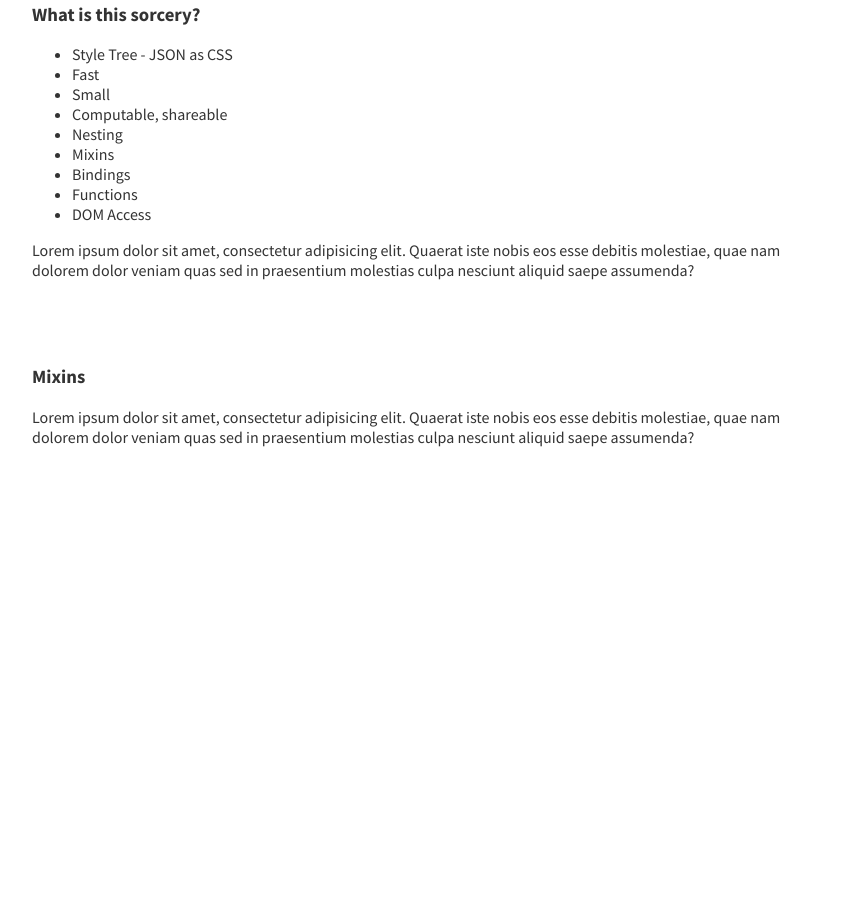
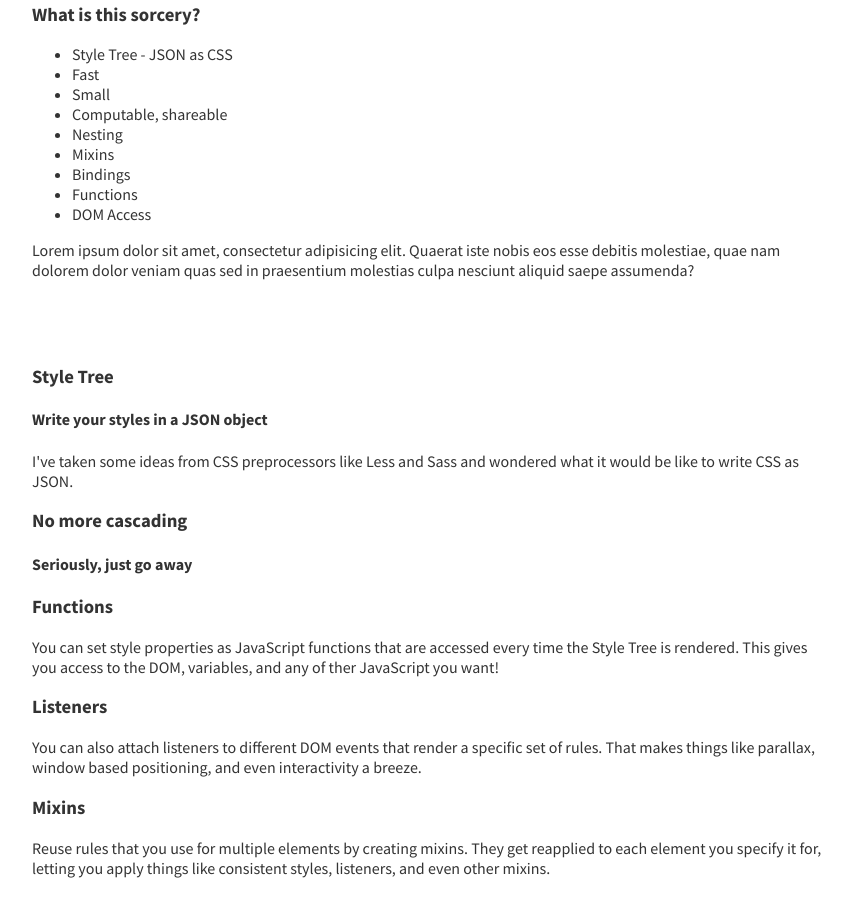
Before and after one commit to JonHMChan/descartes, a plain HTML site: page index.html in a window 1280 px wide. Shown: the part 761-1678 px from the top of the page, without its empty margins (208-1060 px from the left). Before the commit the page ends 1249 px from the top, so only its background shows below. Drawn offline with Linux system fonts and the light colour scheme.

Commit message:
Add some copy to homepage

```diff
--- a/index.html
+++ b/index.html
@@ -38,8 +38,26 @@
 		</section>
 		<section>
 			<div>
+				<h3>Style Tree</h3>
+				<h4>Write your styles in a JSON object</h4>
+				<p>I've taken some ideas from CSS preprocessors like Less and Sass and wondered what it would be like to write CSS as JSON.</p>
+			</div>
+			<div>
+				<h3>No more cascading</h3>
+				<h4>Seriously, just go away</h4>
+				<p></p>
+			</div>
+			<div>
+				<h3>Functions</h3>
+				<p>You can set style properties as JavaScript functions that are accessed every time the Style Tree is rendered. This gives you access to the DOM, variables, and any of ther JavaScript you want!</p>
+			</div>
+			<div>
+				<h3>Listeners</h3>
+				<p>You can also attach listeners to different DOM events that render a specific set of rules. That makes things like parallax, window based positioning, and even interactivity a breeze.</p>
+			</div>
+			<div>
 				<h3>Mixins</h3>
-				<p>Lorem ipsum dolor sit amet, consectetur adipisicing elit. Quaerat iste nobis eos esse debitis molestiae, quae nam dolorem dolor veniam quas sed in praesentium molestias culpa nesciunt aliquid saepe assumenda?</p>
+				<p>Reuse rules that you use for multiple elements by creating mixins. They get reapplied to each element you specify it for, letting you apply things like consistent styles, listeners, and even other mixins.</p>
 			</div>
 		</section>
 	</body>
```
